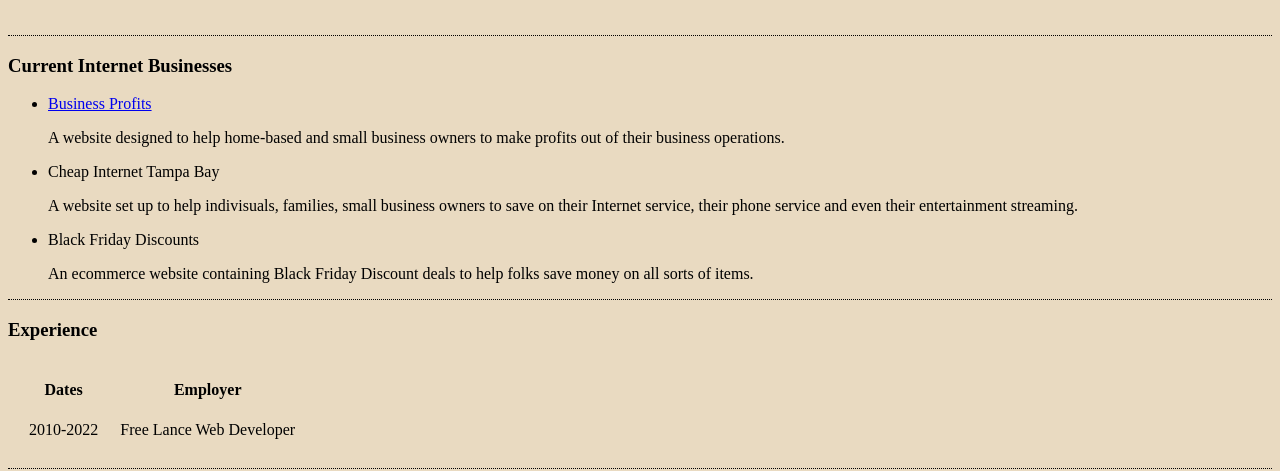
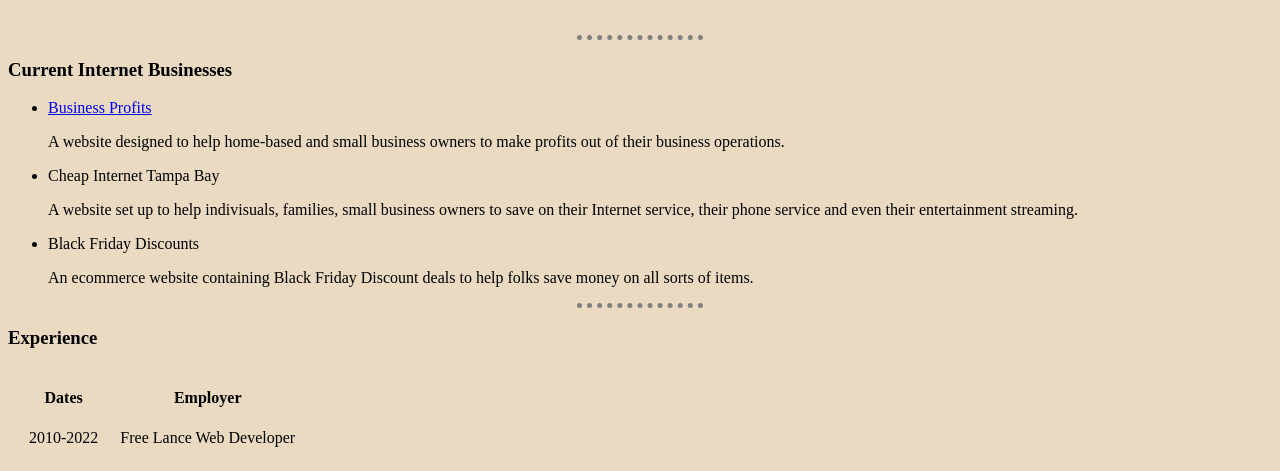
Before and after one commit to BishopAbad/cv, a plain HTML site: page index.html in a window 1280 px wide. Shown: the part 347-818 px from the top of the page. Drawn offline with Linux system fonts and the light colour scheme.

Commit message:
Change index to use external style css
Created a css folder and the styles.css file in it. Removed style from index page and added link to css/styles.css

```diff
--- /dev/null
+++ b/css/styles.css
@@ -0,0 +1,9 @@
+body {background-color:#E9DAC1;}
+
+hr {
+border-style:none;
+border-top-style: dotted;
+border-color: gray;
+border-width: 5px;
+width:10%;
+}
--- a/index.html
+++ b/index.html
@@ -3,19 +3,8 @@
   <head>
     <meta charset="utf-8">
     <title>Abad's Personal Page</title>
+    <link rel="stylesheet" href="css/styles.css">
   </head>
-
-  <style media="screen">
-    body {background-color:#E9DAC1;}
-
-  hr {
-    border-style:none;
-    border-top-style: dotted;
-    border-color: gray
-    border-width: 20px
-    width:30%
-    }
-  </style>
 
   <body>
     <table cellspacing="30">
```
